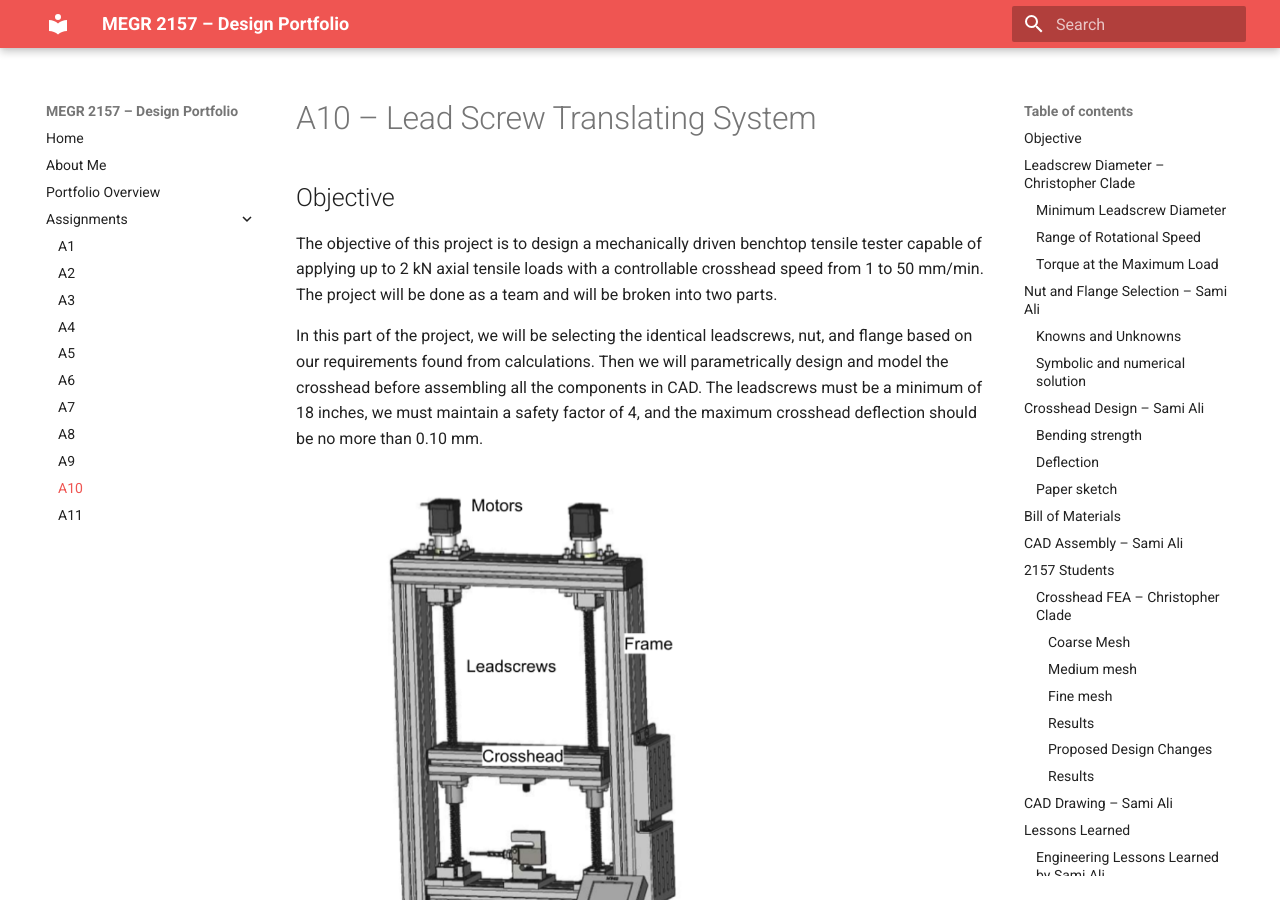
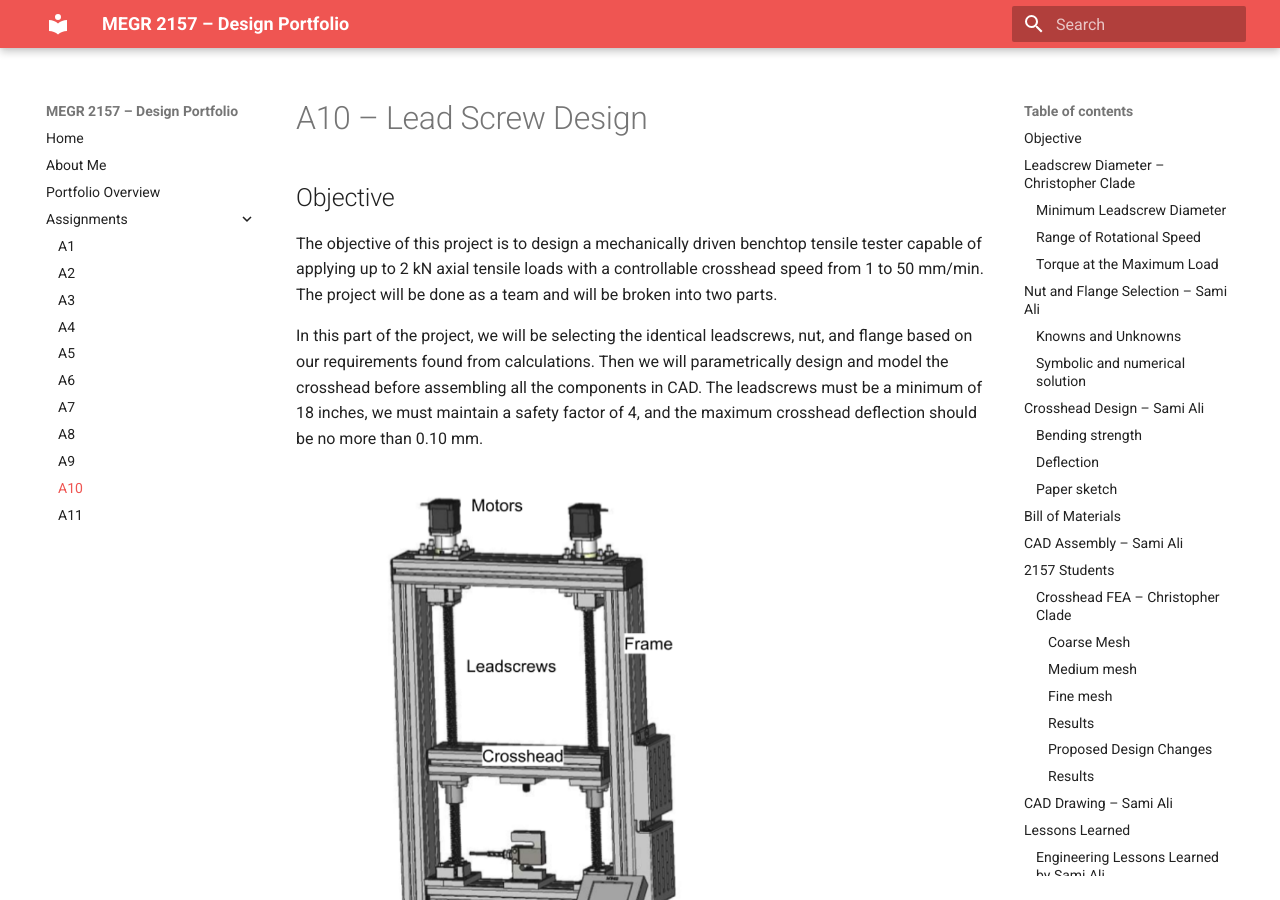
Before and after one commit to sali914/megr2157-portfolio, an MkDocs documentation site: the page built from docs/assignments/A10/index.md, in a window 1280 px wide and 900 px high. Built offline with MkDocs 1.6.1 and Material for MkDocs 9.7.7, drawn with Linux system fonts in a browser that asks for light colours.

Commit message:
Update index.md

```diff
--- a/docs/assignments/A10/index.md
+++ b/docs/assignments/A10/index.md
@@ -1,4 +1,4 @@
-# A10 – Lead Screw Translating System
+# A10 – Lead Screw Design
 
 ## Objective
 
```
Also changed, not shown: other parts of docs/assignments/A10/index.md (+2 -1 lines).
